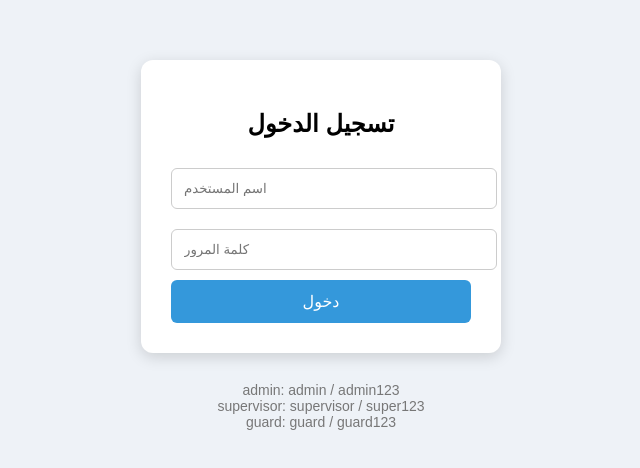
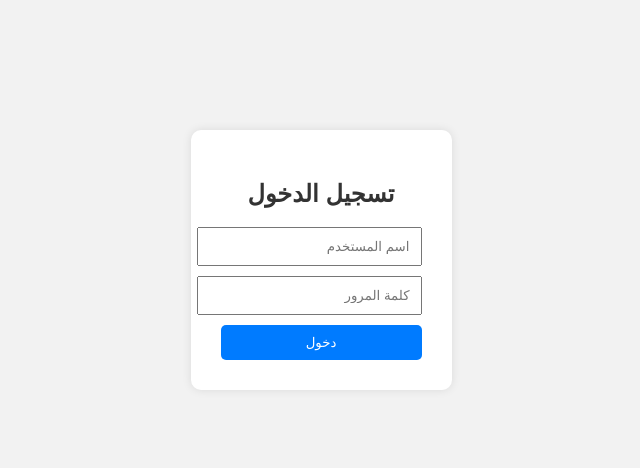
Before and after one commit to islammahamed11/Four-seasons-security-panel, a plain HTML site: page login.html in a window 1280 px wide. Shown: the part 148-616 px from the top of the page, without its empty margins (319-959 px from the left). Drawn offline with Linux system fonts and the light colour scheme.

Commit message:
Update login.html

```diff
--- a/login.html
+++ b/login.html
@@ -5,73 +5,46 @@
     <title>تسجيل الدخول</title>
     <style>
         body {
-            font-family: Arial, sans-serif;
-            background-color: #eef2f7;
+            font-family: 'Arial', sans-serif;
+            direction: rtl;
+            background: #f2f2f2;
             display: flex;
-            flex-direction: column;
+            justify-content: center;
             align-items: center;
-            justify-content: center;
             height: 100vh;
-            margin: 0;
         }
-
-        .login-container {
-            background-color: #fff;
+        .login-box {
+            background: white;
             padding: 30px;
-            border-radius: 12px;
-            box-shadow: 0 4px 15px rgba(0, 0, 0, 0.15);
-            width: 300px;
+            border-radius: 10px;
+            box-shadow: 0 0 10px rgba(0,0,0,0.1);
         }
-
-        .login-container h2 {
-            text-align: center;
-            margin-bottom: 20px;
+        input {
+            display: block;
+            width: 100%;
+            margin: 10px 0;
+            padding: 10px;
         }
-
-        input[type="text"], input[type="password"] {
-            width: 100%;
-            padding: 12px;
-            margin: 10px 0;
-            border-radius: 6px;
-            border: 1px solid #ccc;
-        }
-
         button {
             width: 100%;
-            padding: 12px;
-            background-color: #3498db;
+            padding: 10px;
+            background: #007BFF;
             color: white;
             border: none;
-            border-radius: 6px;
-            cursor: pointer;
-            font-size: 16px;
+            border-radius: 5px;
         }
-
-        button:hover {
-            background-color: #2980b9;
-        }
-
-        .footer {
-            margin-top: 15px;
+        h2 {
             text-align: center;
-            font-size: 14px;
-            color: #777;
+            color: #333;
         }
     </style>
 </head>
 <body>
-
-    <div class="login-container">
+    <div class="login-box">
         <h2>تسجيل الدخول</h2>
-        <input type="text" id="username" placeholder="اسم المستخدم" required>
-        <input type="password" id="password" placeholder="كلمة المرور" required>
+        <input type="text" id="username" placeholder="اسم المستخدم">
+        <input type="password" id="password" placeholder="كلمة المرور">
         <button onclick="login()">دخول</button>
-    </div>
-
-    <div class="footer">
-        <p>admin: admin / admin123<br>
-        supervisor: supervisor / super123<br>
-        guard: guard / guard123</p>
     </div>
 
     <script>
@@ -84,21 +57,23 @@
                 localStorage.setItem("username", "admin");
                 alert("تم تسجيل الدخول كأدمن");
                 window.location.href = "index.html";
+
             } else if (username === "supervisor" && password === "super123") {
                 localStorage.setItem("role", "supervisor");
                 localStorage.setItem("username", "supervisor");
                 alert("تم تسجيل الدخول كمشرف");
                 window.location.href = "index.html";
+
             } else if (username === "guard" && password === "guard123") {
                 localStorage.setItem("role", "guard");
                 localStorage.setItem("username", "guard");
                 alert("تم تسجيل الدخول كفرد أمن");
                 window.location.href = "index.html";
+
             } else {
                 alert("اسم المستخدم أو كلمة المرور غير صحيحة");
             }
         }
     </script>
-
 </body>
 </html>
```
